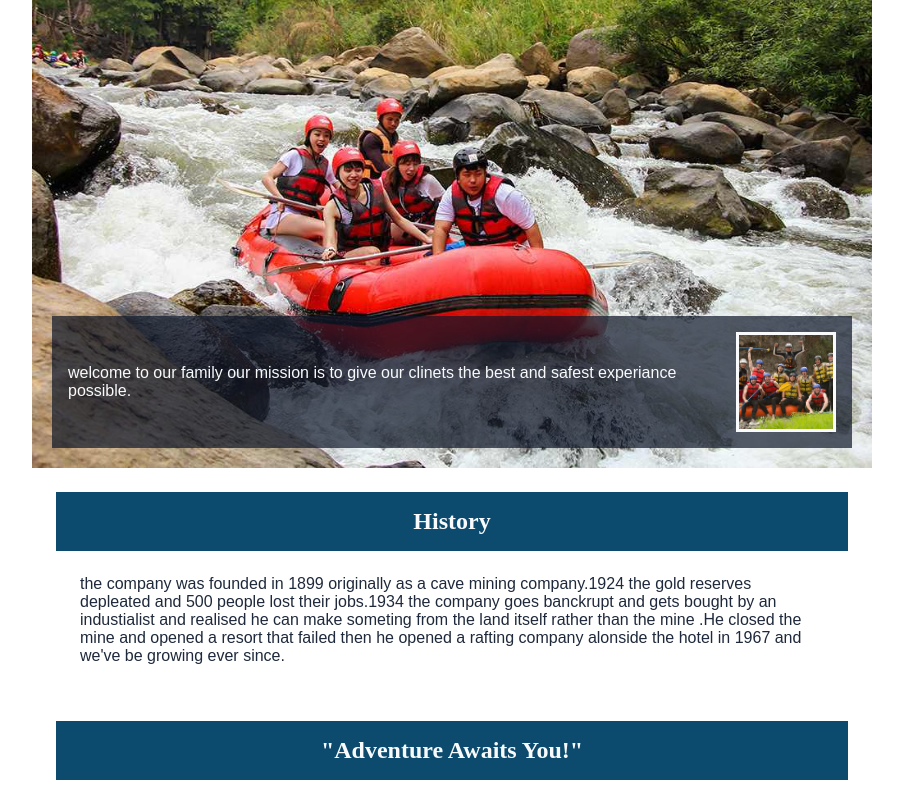
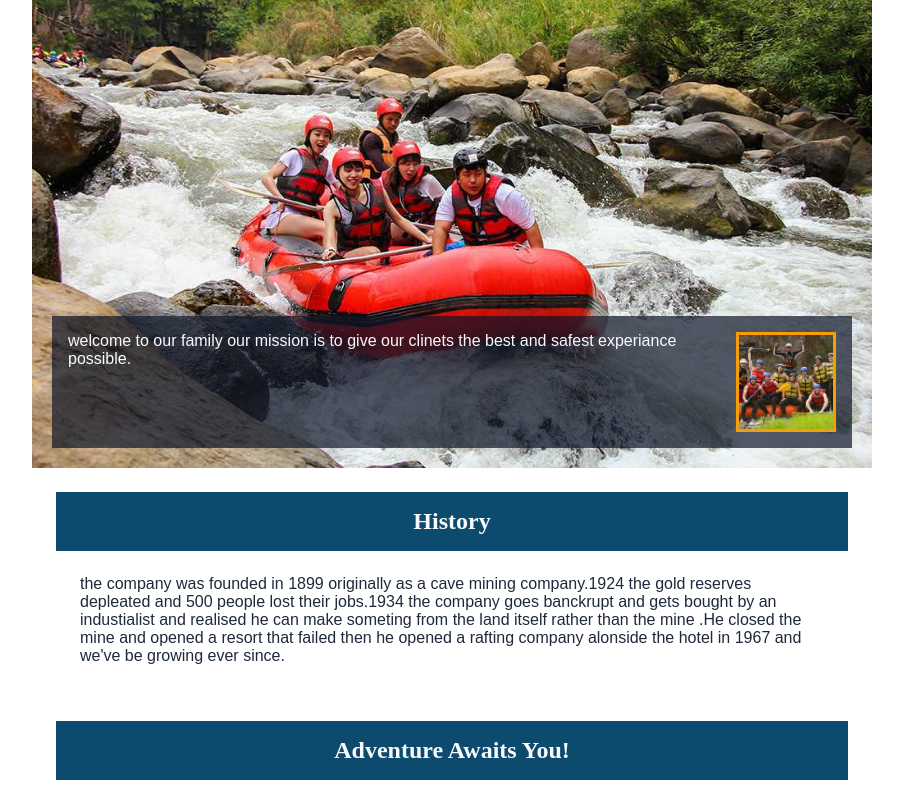
Before and after one commit to micollahchinunga/wdd130, a plain HTML site: page wwr/about.html in a window 1280 px wide. Shown: the part 190-976 px from the top of the page, without its empty margins (188-1091 px from the left). Drawn offline with Linux system fonts and the light colour scheme.

Commit message:
i corrected my mistakes

```diff
--- a/wwr/about.html
+++ b/wwr/about.html
@@ -5,8 +5,8 @@
     <meta name="viewport" content="width=device-width, initial-scale=1.0">
     <meta name="description" content="Learn more about our rafting company, our history, and our passion for white water adventures.">
     <meta name="author" content="Micollah Chinunga">
-    <link rel="stylesheet" href="rafting.css">
-    <title>Rapids website</title>
+    <link rel="stylesheet" href="styles/rafting.css">
+    <title>About Us - Rapids</title>
 </head>
 <body>
     <header>
@@ -25,12 +25,12 @@
         <div class="hero">
             <img src="images/hero.jpg" alt="Rafters paddling through white water">
             <h1>Rapids! Make Memories!</h1>
-            <div class="hero-caption">
+            <article>
+                <img src="images/clients.jpg" alt="our clients">
                 <p>
                  welcome to our family our mission is to give our clinets the best and safest experiance possible.
                 </p>
-                <img src="images/clients.jpg" alt="our clients">
-            </div>
+            </article>
         </div>
 
         <section class="history">
@@ -48,7 +48,7 @@
         </section>
 
         <section class="quote">
-            <h2 class="banner">"Adventure Awaits You!"</h2>
+            <h2 class="banner">Adventure Awaits You!</h2>
         </section>
     </main>
 
--- a/wwr/rafting.css
+++ b/wwr/styles/rafting.css
@@ -41,12 +41,17 @@ header nav ul {
     list-style: none;
 }
 
+header nav a {
+    color: var(--secondary-color);
+    font-weight: bold;
+}
+
 h1 , h2 {
     font-family: var(--heading-font);
     color: var(--primary-color);
 }
 
-nav, p, section, article {
+nav, p, section {
     margin: 16px;
     padding: 8px;
 }
@@ -100,32 +105,29 @@ nav, p, section, article {
     color: var(--accent2-color);
 }
 
-.hero-caption {
+.hero article {
     position: absolute;
     bottom: 20px;
     left: 20px;
     right: 20px;
-    display: flex;
-    align-items: center;
-    gap: 16px;
     background-color: rgba(15, 23, 42, 0.7);
     color: var(--accent2-color);
     padding: 16px;
     margin: 0;
 }
 
-.hero-caption p {
-    flex: 1;
+.hero article p {
     margin: 0;
     padding: 0;
 }
 
-.hero-caption img {
+.hero article img {
+    float: right;
     width: 100px;
     height: 100px;
     object-fit: cover;
-    border: 3px solid var(--accent2-color);
-    flex-shrink: 0;
+    margin-left: 16px;
+    border: 3px solid var(--accent1-color);
 }
 
 /* Full-width section banners, like "History" and the closing quote */
```
